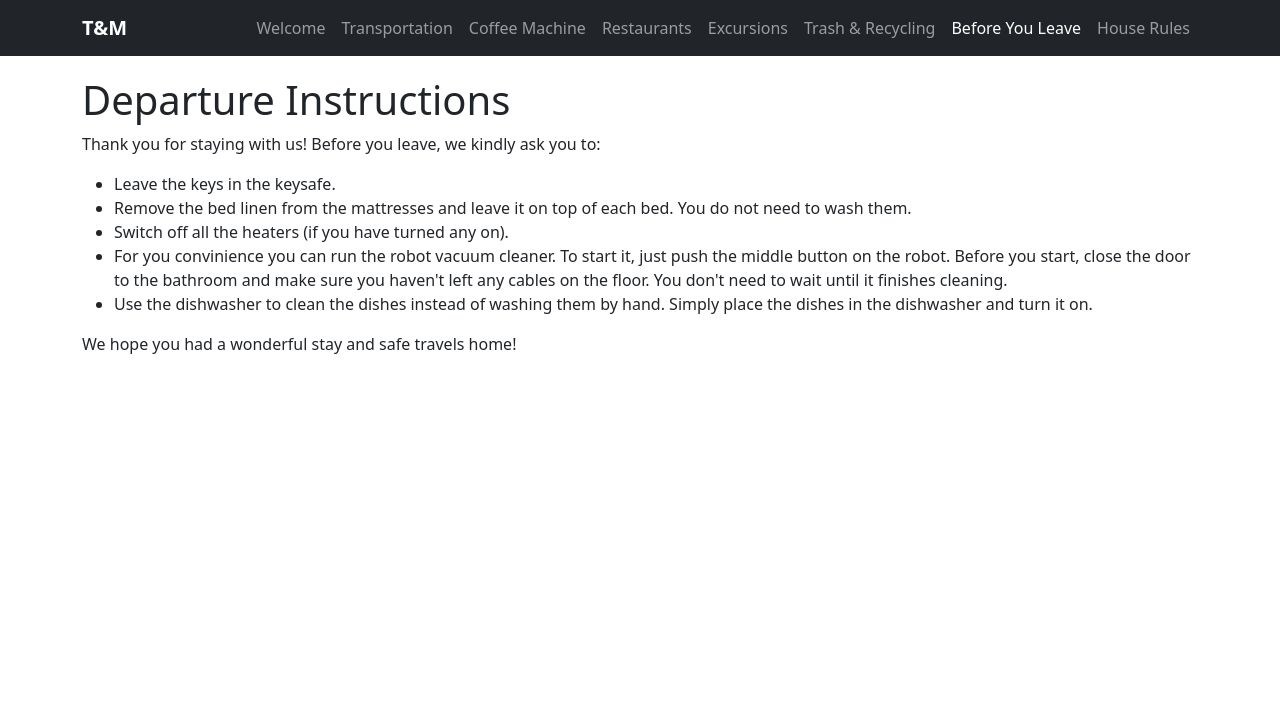
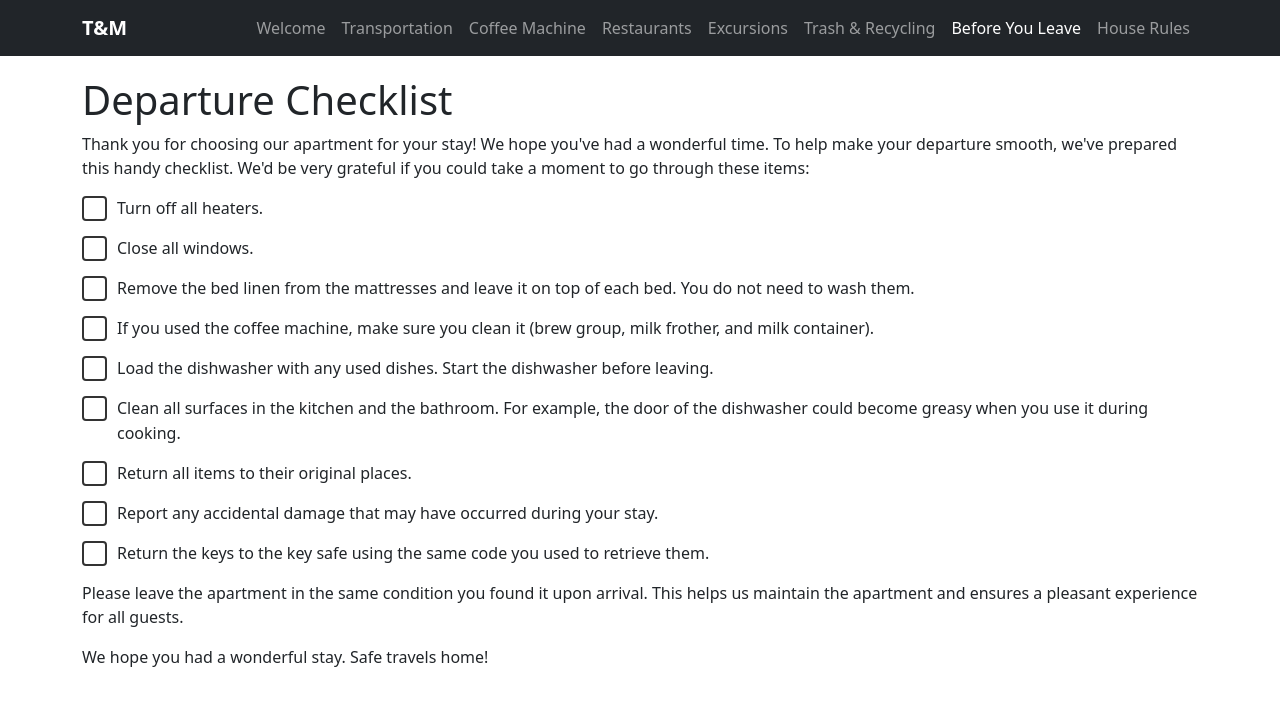
Before and after one commit to eelok/homelink-svelte, a SvelteKit app: page /en/departure in a window 1280 px wide. Shown: the top 706 px of the page. Built offline with nearby package versions, Linux system fonts and the light colour scheme.

Commit message:
add departure checklist

```diff
--- a/src/routes/en/departure/+page.svelte
+++ b/src/routes/en/departure/+page.svelte
@@ -1,12 +1,100 @@
 <div class="container">
-    <h1>Departure Instructions</h1>
-    <p>Thank you for staying with us! Before you leave, we kindly ask you to:</p>
-    <ul>
-        <li>Leave the keys in the keysafe.</li>
-        <li>Remove the bed linen from the mattresses and leave it on top of each bed. You do not need to wash them.</li>
-        <li>Switch off all the heaters (if you have turned any on).</li>
-        <li>For you convinience you can run the robot vacuum cleaner. To start it, just push the middle button on the robot. Before you start, close the door to the bathroom and make sure you haven't left any cables on the floor. You don't need to wait until it finishes cleaning.</li>
-        <li>Use the dishwasher to clean the dishes instead of washing them by hand. Simply place the dishes in the dishwasher and turn it on.</li>
-    </ul>
-    <p>We hope you had a wonderful stay and safe travels home!</p>
+    <h1>Departure Checklist</h1>
+    <p>Thank you for choosing our apartment for your stay! We hope you've had a wonderful time. To help make your departure smooth, we've prepared this handy checklist. We'd be very grateful if you could take a moment to go through these items:</p>
+    <form>
+        <div class="checkbox-container">
+            <input type="checkbox" id="task-1">
+            <label for="task-1">Turn off all heaters.</label>
+        </div>
+        <div class="checkbox-container">
+            <input type="checkbox" id="task-2">
+            <label for="task-2">Close all windows.</label>
+        </div>
+        <div class="checkbox-container">
+            <input type="checkbox" id="task-3">
+            <label for="task-3">Remove the bed linen from the mattresses and leave it on top of each bed. You do not need to wash them.</label>
+        </div>
+        <div class="checkbox-container">
+            <input type="checkbox" id="task-4">
+            <label for="task-4">If you used the coffee machine, make sure you clean it (brew group, milk frother, and milk container).</label>
+        </div>
+        <div class="checkbox-container">
+            <input type="checkbox" id="task-5">
+            <label for="task-5">Load the dishwasher with any used dishes. Start the dishwasher before leaving.</label>
+        </div>
+        <div class="checkbox-container">
+            <input type="checkbox" id="task-6">
+            <label for="task-6">Clean all surfaces in the kitchen and the bathroom. For example, the door of the dishwasher could become greasy when you use it during cooking.</label>
+        </div>
+        <div class="checkbox-container">
+            <input type="checkbox" id="task-7">
+            <label for="task-7">Return all items to their original places.</label>
+        </div>
+        <div class="checkbox-container">
+            <input type="checkbox" id="task-8">
+            <label for="task-8">Report any accidental damage that may have occurred during your stay.</label>
+        </div>
+        <div class="checkbox-container">
+            <input type="checkbox" id="task-9">
+            <label for="task-9">Return the keys to the key safe using the same code you used to retrieve them.</label>
+        </div>
+    </form>
+    <p>Please leave the apartment in the same condition you found it upon arrival. This helps us maintain the apartment and ensures a pleasant experience for all guests.</p>
+    <p>We hope you had a wonderful stay. Safe travels home!</p>
 </div>
+
+<style>
+    .departure-checklist {
+        max-width: 600px;
+        margin: 0 auto;
+    }
+    .checkbox-container {
+        margin-bottom: 15px;
+        position: relative;
+        padding-left: 35px;
+        cursor: pointer;
+    }
+    .checkbox-container input {
+        position: absolute;
+        opacity: 0;
+        cursor: pointer;
+        height: 0;
+        width: 0;
+    }
+    .checkbox-container label {
+        display: inline-block;
+        vertical-align: top;
+        font-size: 16px;
+        line-height: 25px;
+    }
+    .checkbox-container label:before {
+        content: '';
+        position: absolute;
+        left: 0;
+        top: 0;
+        width: 25px;
+        height: 25px;
+        border: 2px solid #333;
+        background-color: #fff;
+        border-radius: 4px;
+    }
+    .checkbox-container input:checked + label:before {
+        background-color: #2196F3;
+        border-color: #2196F3;
+    }
+    .checkbox-container label:after {
+        content: '';
+        position: absolute;
+        display: none;
+        left: 9px;
+        top: 5px;
+        width: 7px;
+        height: 13px;
+        border: solid white;
+        border-width: 0 3px 3px 0;
+        transform: rotate(45deg);
+    }
+    .checkbox-container input:checked + label:after {
+        display: block;
+    }
+</style>
```
